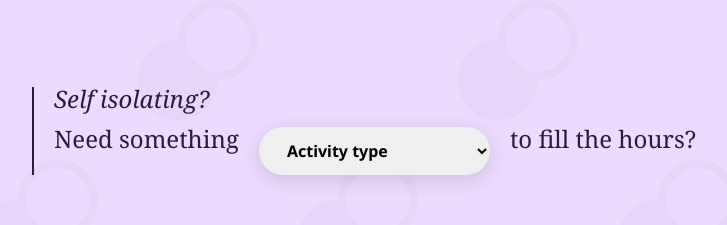
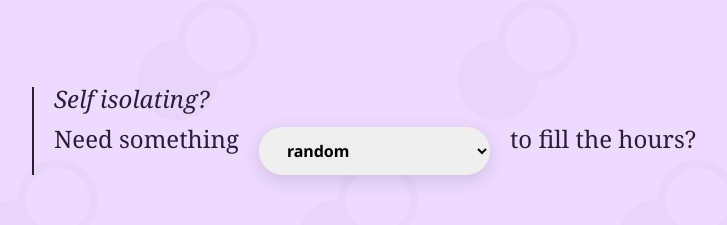
Before and after one commit to lauracdobie/isolation-activity-finder, a React (Create React App) app: page / in a window 1280 px wide. Shown: the top 225 px of the page, without its empty margins (182-909 px from the left). Built offline with nearby package versions, Linux system fonts and the light colour scheme; no server answers.

Commit message:
Slight change to select button

```diff
--- a/src/components/ActivitySelector.js
+++ b/src/components/ActivitySelector.js
@@ -9,7 +9,7 @@ function ActivitySelector({handleActivityTypeSelection}) {
         <div className="activity-selector">
             <h2>Need something</h2>
             <select defaultValue="" onChange={handleChange}>
-                <option value="" disabled>Activity type</option>
+                <option value="" disabled>random</option>
                 <option value="social">sociable</option>
                 <option value="relaxation">relaxing</option>
                 <option value="education">educational</option>
@@ -17,7 +17,7 @@ function ActivitySelector({handleActivityTypeSelection}) {
                 <option value="cooking">edible</option>
                 <option value="music">musical</option>
                 <option value="busywork">industrious</option>
-                <option value="free">free!</option>
+                <option value="free">free</option>
             </select>
             <h2>to fill the hours?</h2>
         </div>
```
Also changed, not shown: 1 other file (tests, documents, lock files or other folders).
